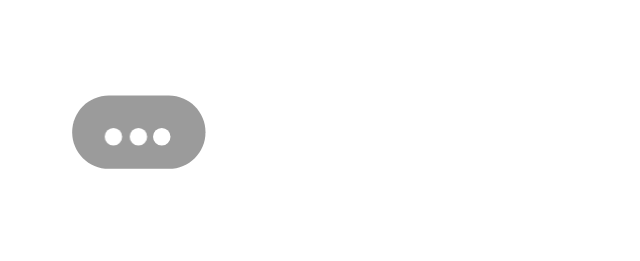
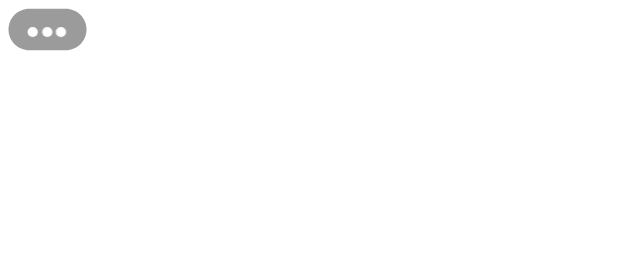
Before and after one commit to 1mzino/loading-state-html, a plain HTML site: page index.html in a window 1280 px wide. Shown: the whole page, without its empty margins (0-640 px from the left). Drawn offline with Linux system fonts and the light colour scheme.

Commit message:
updated viewbox

```diff
--- a/index.html
+++ b/index.html
@@ -7,35 +7,60 @@
     <title>Document</title>
   </head>
   <body>
+    <?xml version="1.0" encoding="utf-8"?>
+    <!-- Generator: Adobe Illustrator 26.3.1, SVG Export Plug-In . SVG Version: 6.00 Build 0)  -->
     <svg
-      class="svg"
       version="1.1"
       id="Layer_1"
       xmlns="http://www.w3.org/2000/svg"
       xmlns:xlink="http://www.w3.org/1999/xlink"
       x="0px"
       y="0px"
-      viewBox="0 0 300 300"
-      style="enable-background: new 0 0 300 300"
+      height="43px"
+      width="79px"
+      viewBox="0 0 80 43"
+"
       xml:space="preserve"
     >
       <style type="text/css">
         .st0 {
-          fill: #9b9b9b;
+          fill: #9B9B9B;
         }
         .st1 {
           fill: #ffffff;
         }
       </style>
-      <path d="M60.93,37.24" />
-      <path
-        class="st0"
-        d="M193,193h-72c-24.3,0-44-19.7-44-44v0c0-24.3,19.7-44,44-44h72c24.3,0,44,19.7,44,44v0
-	C237,173.3,217.3,193,193,193z"
-      />
-      <circle id="circle1" class="st1" cx="126.5" cy="154.5" r="10.5" />
-      <circle id="circle2" class="st1" cx="156.5" cy="154.5" r="10.5" />
-      <circle id="circle3" class="st1" cx="184.5" cy="154.5" r="10.5" />
+      <g>
+        <path
+          class="st0"
+          d="M58.5,42.5h-37c-11.6,0-21-9.4-21-21v0c0-11.6,9.4-21,21-21h37c11.6,0,21,9.4,21,21v0
+		C79.5,33.1,70.1,42.5,58.5,42.5z"
+        />
+        <ellipse
+          id="circle1"
+          class="st1"
+          cx="24.94"
+          cy="24.12"
+          rx="5.18"
+          ry="5.01"
+        />
+        <ellipse
+          id="circle2"
+          class="st1"
+          cx="39.75"
+          cy="24.12"
+          rx="5.18"
+          ry="5.01"
+        />
+        <ellipse
+          id="circle3"
+          class="st1"
+          cx="53.58"
+          cy="24.12"
+          rx="5.18"
+          ry="5.01"
+        />
+      </g>
     </svg>
   </body>
 </html>
@@ -48,8 +73,8 @@
   }
 
   .svg {
-    height: 250px;
-    width: 250px;
+    height: 42px;
+    width: 79px;
   }
 
   #circle1 {
@@ -71,7 +96,7 @@
       transform: translateY(0);
     }
     25% {
-      transform: translateY(-5%);
+      transform: translateY(-7.5%);
     }
 
     50% {
```
